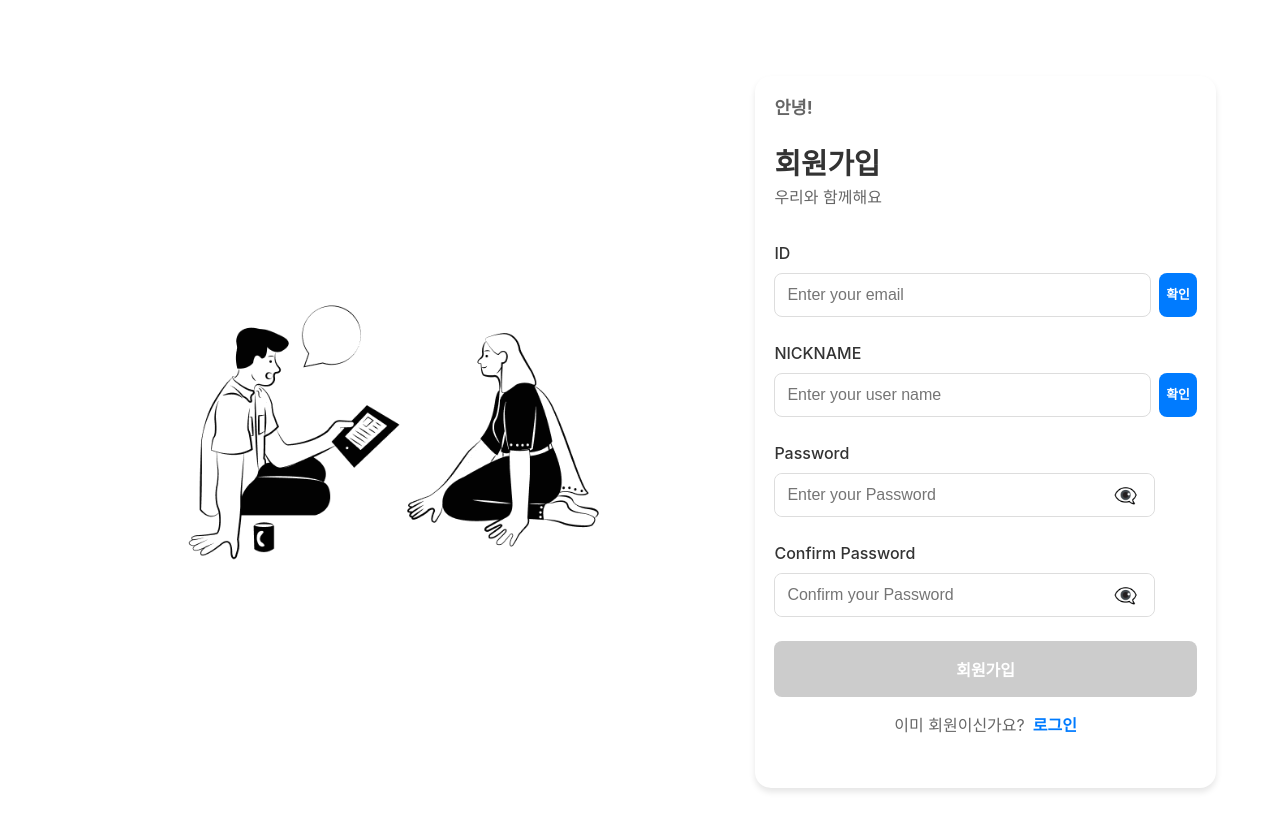
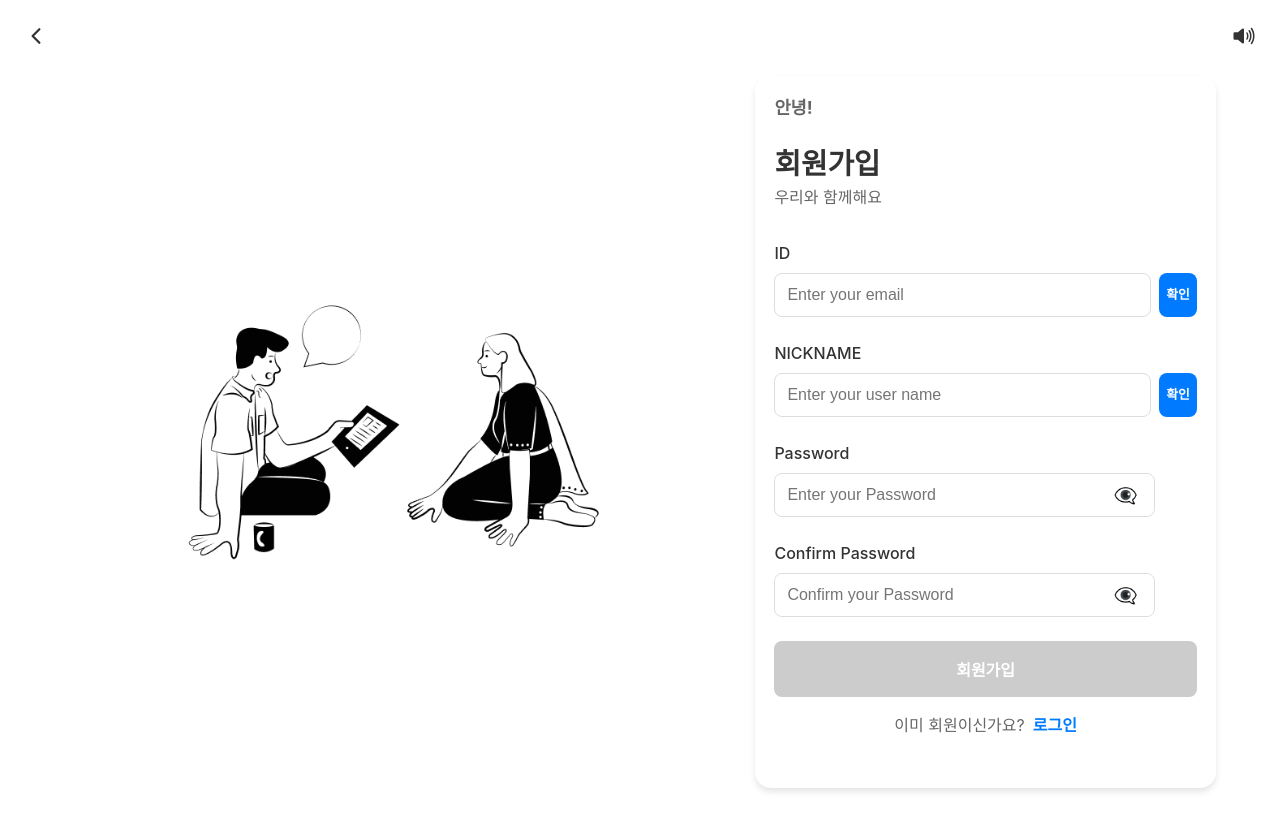
Before and after one commit to bonyubking/LikeLion_TypingTrainer, a React (Create React App) app in the folder react-typingtrainer/: page /signup in a window 1280 px wide. Shown: the top 830 px of the page. Built offline with nearby package versions, Linux system fonts and the light colour scheme; no server answers.

Commit message:
[fix] header css 수정 및 닉네임 정보 추가
context 이용해 닉네임 정보 보여주기 구현

```diff
--- a/react-typingtrainer/src/App.jsx
+++ b/react-typingtrainer/src/App.jsx
@@ -1,4 +1,5 @@
 import { BrowserRouter, useLocation } from 'react-router-dom';
+import { UserProvider } from './contexts/UserContext';
 
 import Header from './components/Header';
 import AppRoutes from './Router';
@@ -9,7 +10,7 @@ function AppContent() {
 
   return (
     <div className="app-container">
-      {!isSignupPage && <Header />}
+      <Header />
       <main className="main-content">
         <div className="content-wrapper">
           <AppRoutes />
@@ -21,9 +22,11 @@ function AppContent() {
 
 function App() {
   return (
-    <BrowserRouter>
-      <AppContent />
-    </BrowserRouter>
+    <UserProvider>
+      <BrowserRouter>
+        <AppContent />
+      </BrowserRouter>
+    </UserProvider>
   );
 }
 
--- a/react-typingtrainer/src/components/Header.css
+++ b/react-typingtrainer/src/components/Header.css
@@ -5,15 +5,15 @@
   right: 0;
   background-color: white;
   padding: 1rem;
-  box-shadow: 0 2px 4px rgba(0, 0, 0, 0.1);
   z-index: 1000;
+  width: 100%;
 }
 
 .header-content {
   display: flex;
   justify-content: space-between;
   align-items: center;
-  max-width: 1200px;
+  max-width: 1400px;
   margin: 0 auto;
 }
 
@@ -44,8 +44,13 @@
 .audio-controls {
   display: flex;
   align-items: center;
-  gap: 8px;
-  position: relative;
+  gap: 1rem;
+}
+
+.nickname {
+  font-size: 1rem;
+  font-weight: 500;
+  color: #333;
 }
 
 .volume-slider-container {
@@ -124,3 +129,9 @@
     padding: 0 0.5rem;
   }
 }
+
+.nickname{
+  min-height: 100%;
+  line-height: 45px;
+
+}
--- a/react-typingtrainer/src/components/Header.jsx
+++ b/react-typingtrainer/src/components/Header.jsx
@@ -3,10 +3,12 @@ import { useNavigate } from 'react-router-dom';
 import { IoChevronBack } from 'react-icons/io5';
 import { IoVolumeHigh, IoVolumeMute } from 'react-icons/io5';
 import TypeTalkTalk from '../assets/mp3/TypeTalkTalk.mp3';
+import { useUser } from '../contexts/UserContext';
 import './Header.css';
 
 const Header = () => {
   const navigate = useNavigate();
+  const { nickname } = useUser();
   const [volume, setVolume] = useState(0.5);
   const [showVolumeSlider, setShowVolumeSlider] = useState(false);
   const [isPlaying, setIsPlaying] = useState(false);
@@ -92,6 +94,7 @@ const Header = () => {
           <IoChevronBack size={24} />
         </button>
         <div className="audio-controls">
+          {nickname && <span className="nickname"><strong>{nickname}</strong>님</span>}
           <button
             className="volume-button"
             onClick={toggleVolumeSlider}
--- a/react-typingtrainer/src/components/MainPage/ChatForm.jsx
+++ b/react-typingtrainer/src/components/MainPage/ChatForm.jsx
@@ -1,13 +1,15 @@
 import React, { useState, useRef, useEffect } from "react";
 import styles from "./ChatForm.module.css";
 import { FaPlus, FaPaperPlane } from "react-icons/fa";
+import { useUser } from "../../contexts/UserContext";
 
-const ChatForm = ({ messages, onSendMessage, isLoggedIn }) => {
+// 채팅 폼 컴포넌트
+const ChatForm = ({ messages, onSendMessage }) => {
   // const [messages, setMessages] = useState(initialMessages || []);
   const [input, setInput] = useState("");
   const chatAreaRef = useRef(null);
   const lastMessageRef = useRef(null);
-
+  const { isLoggedIn, nickname } = useUser();
   // 메시지가 추가될 때마다 스크롤을 맨 아래로 이동
   useEffect(() => {
     if (lastMessageRef.current) {
@@ -37,21 +39,21 @@ const ChatForm = ({ messages, onSendMessage, isLoggedIn }) => {
               key={idx}
               ref={idx === messages.length - 1 ? lastMessageRef : null}
               className={`${styles.message_row} ${
-                msg.nickname === sessionStorage.getItem("nickname")
+                msg.nickname === nickname
                   ? styles.me
                   : styles.other
               }`}
             >
-              {msg.nickname !== sessionStorage.getItem("nickname") && (
+              {msg.nickname !== nickname && (
                 <div className={styles.nickname}>{msg.nickname}</div>
               )}
-              {msg.nickname === sessionStorage.getItem("nickname")&& (
+              {msg.nickname === nickname && (
                 <div className={styles.nickname}>{msg.nickname}</div>
               )}
               <div className={styles.bubble}>{msg.content}</div>
               <div
                 className={`${styles.date} ${
-                  msg.nickname === sessionStorage.getItem("nickname")
+                  msg.nickname === nickname
                     ? styles.date_right
                     : styles.date_left
                 }`}
--- a/react-typingtrainer/src/components/MainPage/LoginForm.jsx
+++ b/react-typingtrainer/src/components/MainPage/LoginForm.jsx
@@ -3,31 +3,29 @@ import styles from "./LoginForm.module.css";
 import { useNavigate } from "react-router-dom";
 import { login } from "../../api/api";
 import people from "../../assets/img/people_blue.png";
+import { useUser } from "../../contexts/UserContext";
 
-const LoginForm = ({ isLoggedIn, setIsLoggedIn }) => {
+// 로그인 폼 컴포넌트
+const LoginForm = () => {
   const [form, setForm] = useState({ email: "", password: "" });
   const [showPassword, setShowPassword] = useState(false);
   const [loading, setLoading] = useState(false);
-  const [userNickname, setUserNickname] = useState(sessionStorage.getItem('nickname') || "");
   const navigate = useNavigate();
+  const {userLogin, userLogout, isLoggedIn, nickname} = useUser();
 
   const handleChange = (e) => {
     const { name, value } = e.target;
     setForm((prev) => ({ ...prev, [name]: value }));
   };
 
+  // 로그인 버튼 클릭 시 실행되는 함수
   const handleSubmit = async (e) => {
     e.preventDefault();
     setLoading(true);
     try {
       const response = await login(form.email, form.password);
       // sessionStorage에 사용자 정보 저장
-      sessionStorage.setItem('nickname', response.nickname);
-      sessionStorage.setItem('userId', response.userId);
-      sessionStorage.setItem('isLoggedIn', true);
-
-      setUserNickname(response.nickname);
-      setIsLoggedIn(true);
+      userLogin(response.nickname, response.userId, true);
       alert("로그인 성공!");
     } catch (error) {
       alert(error.message || "로그인 실패");
@@ -37,9 +35,7 @@ const LoginForm = ({ isLoggedIn, setIsLoggedIn }) => {
   };
 
   const handleLogout = () => {
-    sessionStorage.clear();
-    setIsLoggedIn(false);
-    setUserNickname("");
+    userLogout();
     setForm({ email: "", password: "" });
     alert("로그아웃 되었습니다.");
     navigate("/");
@@ -58,7 +54,7 @@ const LoginForm = ({ isLoggedIn, setIsLoggedIn }) => {
         <div className={styles.form_card}>
           <div className={styles.welcome_message}>
             <div className={styles.welcome_date}>{formattedDate}</div>
-            <h2>반갑습니다. {userNickname}님!</h2>
+            <h2>반갑습니다. {nickname}님!</h2>
             <p className={styles.welcome_sub}>
               오늘도 즐거운 타자연습 되세요!<br />
               기록을 남기고, 실력을 키워보세요 🎯
--- /dev/null
+++ b/react-typingtrainer/src/contexts/UserContext.jsx
@@ -0,0 +1,55 @@
+import React, { createContext, useState, useContext, useEffect } from 'react';
+
+const UserContext = createContext();
+
+export const UserProvider = ({ children }) => {
+  const [nickname, setNickname] = useState('');
+  const [userId, setUserId] = useState('');
+  const [isLoggedIn, setIsLoggedIn] = useState(false);
+
+  useEffect(() => {
+    // 초기 로드 시 sessionStorage에서 닉네임 가져오기
+    const storedNickname = sessionStorage.getItem('nickname');
+    const storedUserId = sessionStorage.getItem('userId');
+    const storedIsLoggedIn = sessionStorage.getItem('isLoggedIn');
+    if (storedNickname) {
+      setNickname(storedNickname);
+    }
+    if (storedUserId) {
+      setUserId(storedUserId);
+    }
+    if (storedIsLoggedIn) {
+      setIsLoggedIn(storedIsLoggedIn === 'true');
+    }
+  }, []);
+
+  const userLogin = (nickname, userId, isLoggedIn) => {
+    sessionStorage.setItem('nickname', nickname);
+    sessionStorage.setItem('userId', userId);
+    sessionStorage.setItem('isLoggedIn', isLoggedIn);
+    setNickname(nickname);
+    setUserId(userId);
+    setIsLoggedIn(isLoggedIn);
+  };
+
+  const userLogout = () => {
+    sessionStorage.clear();
+    setNickname('');
+    setUserId('');
+    setIsLoggedIn(false);
+  };
+
+  return (
+    <UserContext.Provider value={{ nickname, userId, isLoggedIn, userLogin, userLogout }}>
+      {children}
+    </UserContext.Provider>
+  );
+};
+
+export const useUser = () => {
+  const context = useContext(UserContext);
+  if (!context) {
+    throw new Error('useUser must be used within a UserProvider');
+  }
+  return context;
+};
--- a/react-typingtrainer/src/pages/MainPage/MainPage.module.css
+++ b/react-typingtrainer/src/pages/MainPage/MainPage.module.css
@@ -358,3 +358,8 @@
   color: #666;
   margin-bottom: 1.5rem;
 }
+
+.logo{
+  width: 132px;
+  height: 60px;
+}
--- a/react-typingtrainer/src/pages/MainPage/index.jsx
+++ b/react-typingtrainer/src/pages/MainPage/index.jsx
@@ -8,22 +8,17 @@ import { getChats } from "../../api/api";
 import gameController from "../../assets/img/controller.png";
 import disk from "../../assets/img/disk.png";
 import menu from "../../assets/img/menu.png";
+import logo from "../../assets/img/logo.png";
+import { useUser } from "../../contexts/UserContext";
 
 const MainPage = () => {
   const [messages, setMessages] = useState([]);
   const ws = useRef(null); // WebSocket 연결을 위한 useRef
   const [activeTab, setActiveTab] = useState("로그인");
-  const [nickname, setNickname] = useState(
-    sessionStorage.getItem("nickname") || ""
-  );
-  const [isLoggedIn, setIsLoggedIn] = useState(
-    sessionStorage.getItem("isLoggedIn") === "true"
-  );
+
   const navigate = useNavigate();
-
+  const { isLoggedIn, nickname, userId } = useUser();
   useEffect(() => {
-    setNickname(sessionStorage.getItem("nickname"));
-    setIsLoggedIn(sessionStorage.getItem("isLoggedIn") === "true");
     const CHAT_SERVER_URL = process.env.REACT_APP_WEBSOCKET_URL;
 
     // 초기 채팅 데이터 로드
@@ -89,8 +84,8 @@ const MainPage = () => {
       const message = {
         content,
         createdAt: new Date().toISOString(), // UTC로 변환된 시간을 보내되, KST 기준으로 조정됨.
-        userId: sessionStorage.getItem("userId"),
-        nickname: sessionStorage.getItem("nickname"),
+        userId: userId,
+        nickname: nickname,
       };
       console.log(message);
       ws.current.send(JSON.stringify(message));
@@ -100,7 +95,7 @@ const MainPage = () => {
   return (
     <div className={common.container}>
       <div className={styles.title_container}>
-        <h1 className={styles.title}>타자 연습</h1>
+        <img src={logo} alt="타자톡톡" className={styles.logo} />
         <p className={styles.subtitle}>
           Start Practicing typing and write it down
         </p>
@@ -157,10 +152,9 @@ const MainPage = () => {
           <ChatForm
             messages={messages}
             onSendMessage={sendMessage}
-            isLoggedIn={isLoggedIn}
           />
         ) : (
-          <LoginForm isLoggedIn={isLoggedIn} setIsLoggedIn={setIsLoggedIn} />
+          <LoginForm />
         )}
       </div>
     </div>
```
Also changed, not shown: react-typingtrainer/src/assets/img/logo.png (added).
